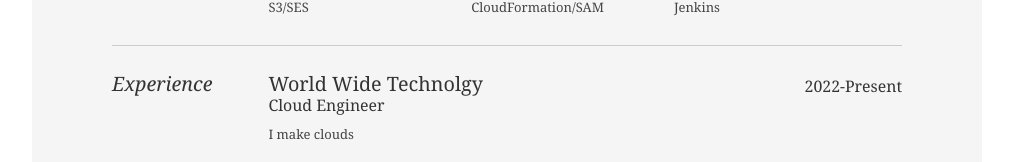
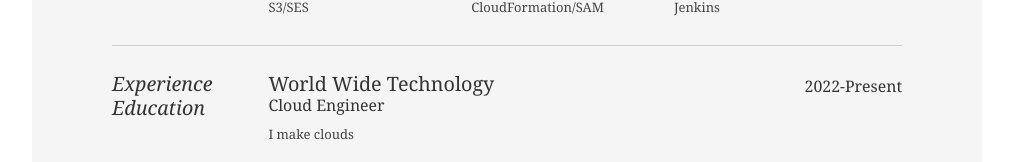
Before and after one commit to Bbulger37/CloudResumeChallenge, a plain HTML site: page Front End/index.html in a window 1280 px wide. Shown: the part 621-783 px from the top of the page, without its empty margins (133-1146 px from the left). Drawn offline with Linux system fonts and the light colour scheme; no server answers.

Commit message:
Update index.html

```diff
--- a/Front End/index.html
+++ b/Front End/index.html
@@ -121,11 +121,10 @@
 						<div class="yui-u">
 
 							<div class="job">
-								<h2>World Wide Technolgy</h2>
+								<h2>World Wide Technology</h2>
 								<h3>Cloud Engineer</h3>
 								<h4>2022-Present</h4>
 								<p>I make clouds</p>
-							</div>
 
 							<div class="job">
 								<h2>Keefe Group</h2>
```
